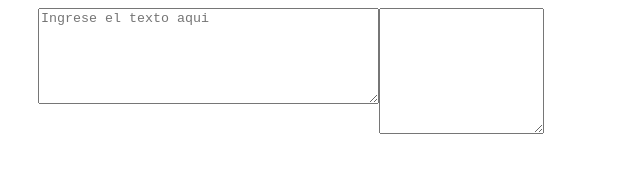
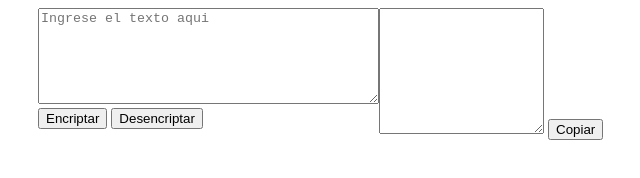
Before and after one commit to TanitoCode/encriptador_JavaScript, a plain HTML site: page index.html in a window 1280 px wide. Shown: the whole page, without its empty margins (50-690 px from the left). Drawn offline with Linux system fonts and the light colour scheme.

Commit message:
Agregando los botones encriptar, desencriptar y copiar

```diff
--- a/index.html
+++ b/index.html
@@ -1,5 +1,6 @@
 <!DOCTYPE html>
 <html lang="en">
+
 <head>
     <meta charset="UTF-8">
     <meta http-equiv="X-UA-Compatible" content="IE=edge">
@@ -7,15 +8,28 @@
     <link rel="stylesheet" href="style.css">
     <title>Encriptador</title>
 </head>
+
 <body>
     <main>
         <section>
-           <textarea class="input-texto" placeholder="Ingrese el texto aqui" cols="40" rows="6"></textarea>
+            <textarea class="input-texto" placeholder="Ingrese el texto aqui" cols="40" rows="6"></textarea>
+
+            <div class="botones">
+                <button class="encriptar" onclick="btnEncriptar()">
+                    Encriptar
+                </button>
+
+                <button class="desencriptar" onclick="btnDesencriptar()">
+                    Desencriptar
+                </button>
+            </div>
         </section>
 
         <section>
             <textarea class="mensaje" id="" cols="18" rows="8"></textarea>
+            <button class="copiar" onclick="copiar()">Copiar</button>
         </section>
     </main>
 </body>
+
 </html>
```
